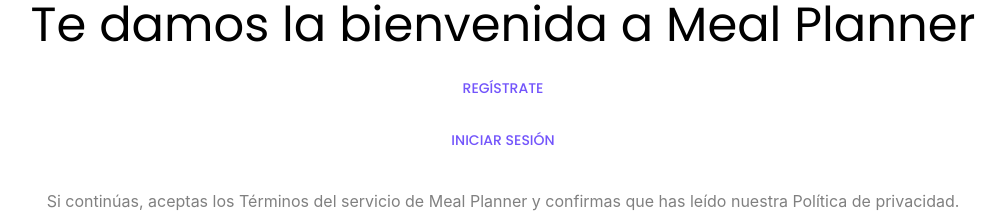
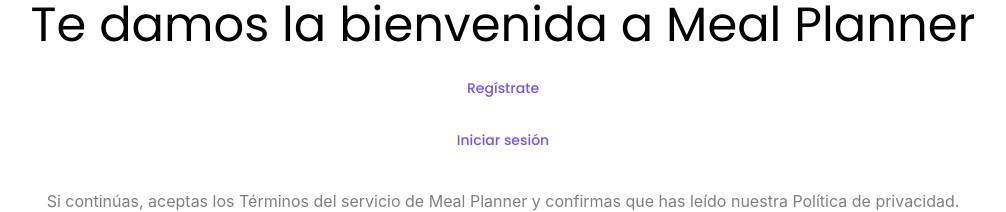
Before and after one commit to mari-hernandez/meal-planner-app, a React (Create React App) app in the folder frontend/: page / in a window 1280 px wide. Shown: the part 344-556 px from the top of the page, without its empty margins (137-1143 px from the left). Built offline with nearby package versions, Linux system fonts and the light colour scheme.

Commit message:
feat(styles/index): add textTransform none to buttons styles

```diff
--- a/frontend/src/styles/index.ts
+++ b/frontend/src/styles/index.ts
@@ -24,9 +24,13 @@
 });
 
 // Buttons
-export const PrimaryButton = styled(Button)({});
+export const PrimaryButton = styled(Button)({
+  textTransform: "none",
+});
 
-export const SecondaryButton = styled(Button)({});
+export const SecondaryButton = styled(Button)({
+  textTransform: "none",
+});
 
 // Texts
 export const HelperText = styled("p")({
```
